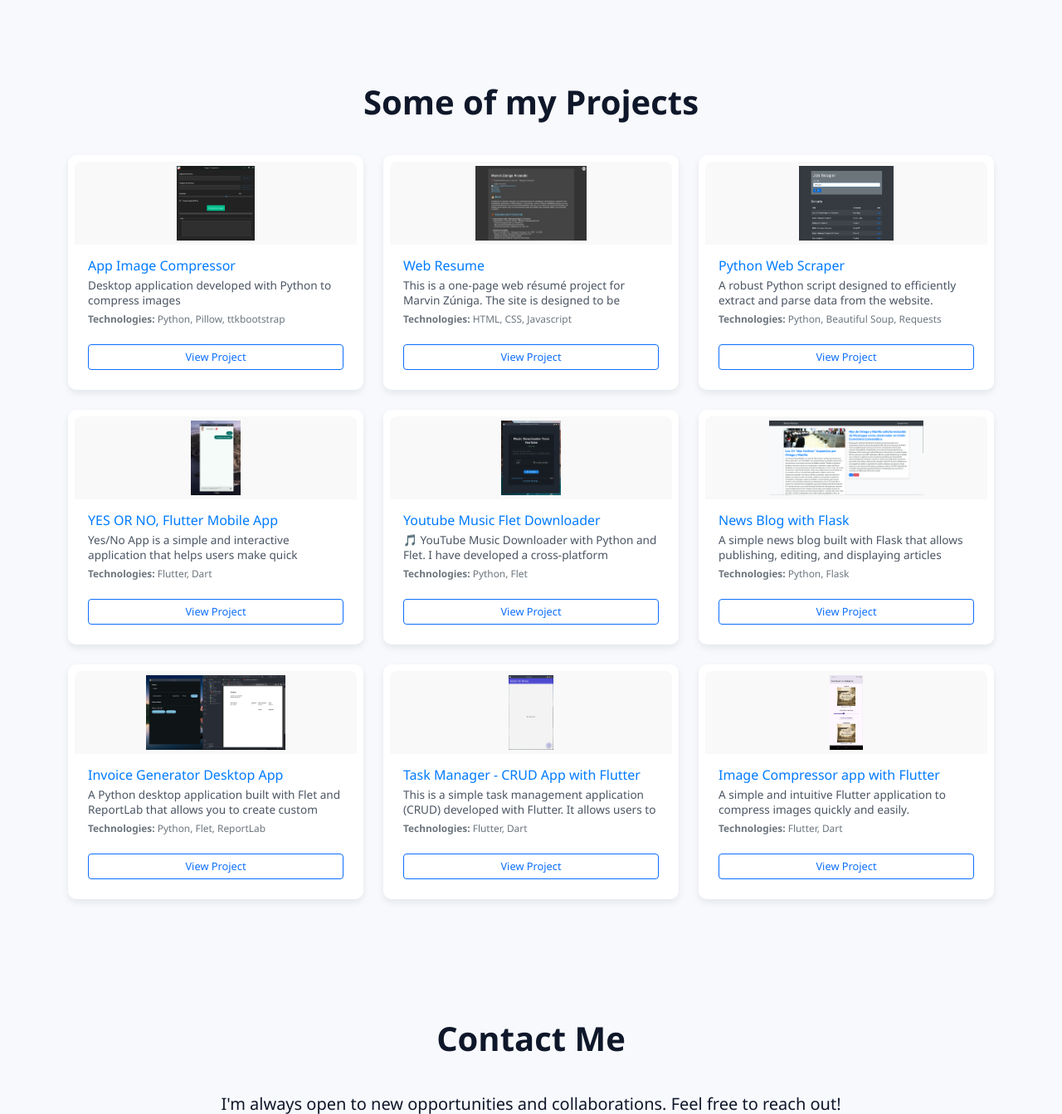
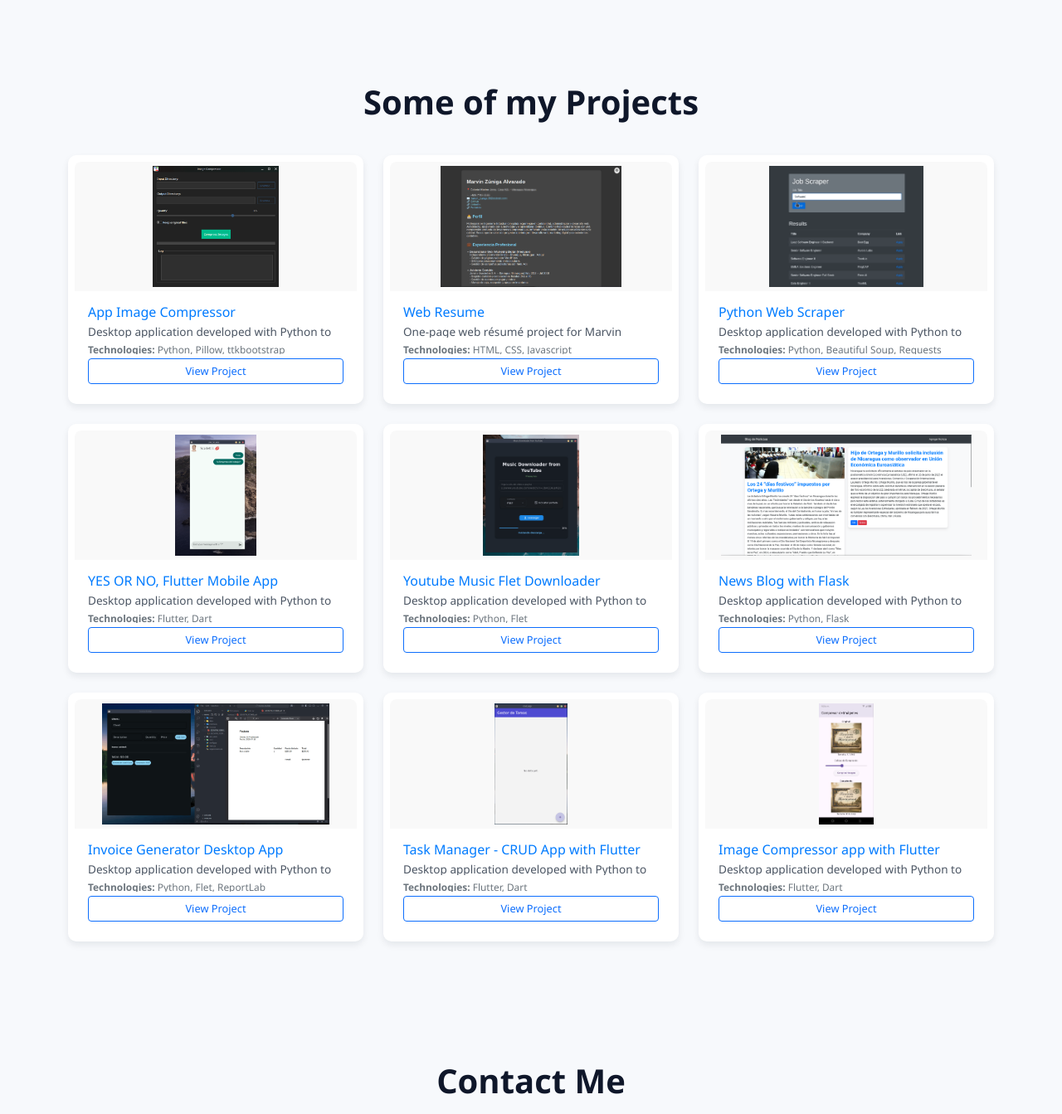
Before and after one commit to marvinzuniga19/mz_portfolio_fastApi, a FastAPI app: page / in a window 1280 px wide. Shown: the part 963-2306 px from the top of the page at 83% size. Run offline with FastAPI, Linux system fonts and the light colour scheme; some libraries are stand-ins or nearby versions.

Commit message:
cambio tarjetas

```diff
--- a/main.py
+++ b/main.py
@@ -18,58 +18,59 @@ projects = [
         "image": "/images/pycompresor.png"
 
     },
-    {
+{
         "title": "Web Resume",
-        "description": "This is a one-page web résumé project for Marvin Zúniga. The site is designed to be simple, clean, and easy to navigate.",
+        "description": "One-page web résumé project for Marvin Zúniga. Simple, clean, and easy to navigate.",
         "technologies": ["HTML", "CSS", "Javascript"],
         "github_url": "https://github.com/marvinzuniga19/Mz-Resume",
         "image": "/images/resume.png"
+
     },
     {
         "title": "Python Web Scraper",
-        "description": "A robust Python script designed to efficiently extract and parse data from the website. Utilizes libraries like Beautiful Soup and Requests for seamless data retrieval and processing.",
+        "description": "Desktop application developed with Python to compress images",
         "technologies": ["Python", "Beautiful Soup", "Requests"],
         "github_url": "https://github.com/marvinzuniga19/flask_webJob_scraper",
         "image": "/images/webscraper.png"
     },
     {
         "title": "YES OR NO, Flutter Mobile App",
-        "description": "Yes/No App is a simple and interactive application that helps users make quick decisions by providing random Yes or No answers. Ideal for moments of indecision, the app offers an easy-to-use interface for instant responses.",
+        "description": "Desktop application developed with Python to compress images",
         "technologies": ["Flutter", "Dart"],
         "github_url": "https://github.com/marvinzuniga19/Yes_no_app",
         "image": "/images/chat.png"
     },
     {
         "title": "Youtube Music Flet Downloader",
-        "description": "🎵 YouTube Music Downloader with Python and Flet. I have developed a cross-platform application using that allows you to download music directly from YouTube easily and quickly.",
+        "description": "Desktop application developed with Python to compress images",
         "technologies": ["Python", "Flet"],
         "github_url": "https://github.com/marvinzuniga19/youtube_music_downloader",
         "image": "/images/youtubedownload.png"
     },
     {
         "title": "News Blog with Flask",
-        "description": "A simple news blog built with Flask that allows publishing, editing, and displaying articles dynamically. Designed with a clean interface and powered by Python and Jinja templates, it provides a lightweight platform to share the latest updates and stories.",
+        "description": "Desktop application developed with Python to compress images",
         "technologies": ["Python", "Flask"],
         "github_url": "https://github.com/marvinzuniga19/news_blog_with_Flask",
         "image": "/images/blog.png"
     },
     {
         "title": "Invoice Generator Desktop App",
-        "description": "A Python desktop application built with Flet and ReportLab that allows you to create custom invoices and save them as PDF files easily and quickly.",
+        "description": "Desktop application developed with Python to compress images",
         "technologies": ["Python", "Flet", "ReportLab"],
         "github_url": "https://github.com/marvinzuniga19/invoice_Builder",
         "image": "/images/invoice.png"
     },
     {
         "title": "Task Manager - CRUD App with Flutter",
-        "description": "This is a simple task management application (CRUD) developed with Flutter. It allows users to create, read, update and delete tasks, which are persistently stored in a local SQLite database.",
+        "description": "Desktop application developed with Python to compress images",
         "technologies": ["Flutter", "Dart"],
         "github_url": "https://github.com/marvinzuniga19/Flutter_Crud_App",
         "image": "/images/crud.png"
     },
     {
         "title": "Image Compressor app with Flutter",
-        "description": "A simple and intuitive Flutter application to compress images quickly and easily.",
+        "description": "Desktop application developed with Python to compress images",
         "technologies": ["Flutter", "Dart"],
         "github_url": "https://github.com/marvinzuniga19/image_compressor_app",
         "image": "/images/compress.jpg"
--- a/static/css/styles.css
+++ b/static/css/styles.css
@@ -269,7 +269,7 @@ section {
 }
 
 .card-img-top {
-    height: 100px;
+    height: 156px;
     width: 100%;
     object-fit: contain;
     background-color: rgba(128, 128, 128, 0.05);
@@ -278,7 +278,7 @@ section {
 }
 
 .placeholder-image {
-    height: 100px;
+    height: 156px;
     width: 100%;
     background-color: rgba(128, 128, 128, 0.1);
     border-radius: 8px 8px 0 0;
```
